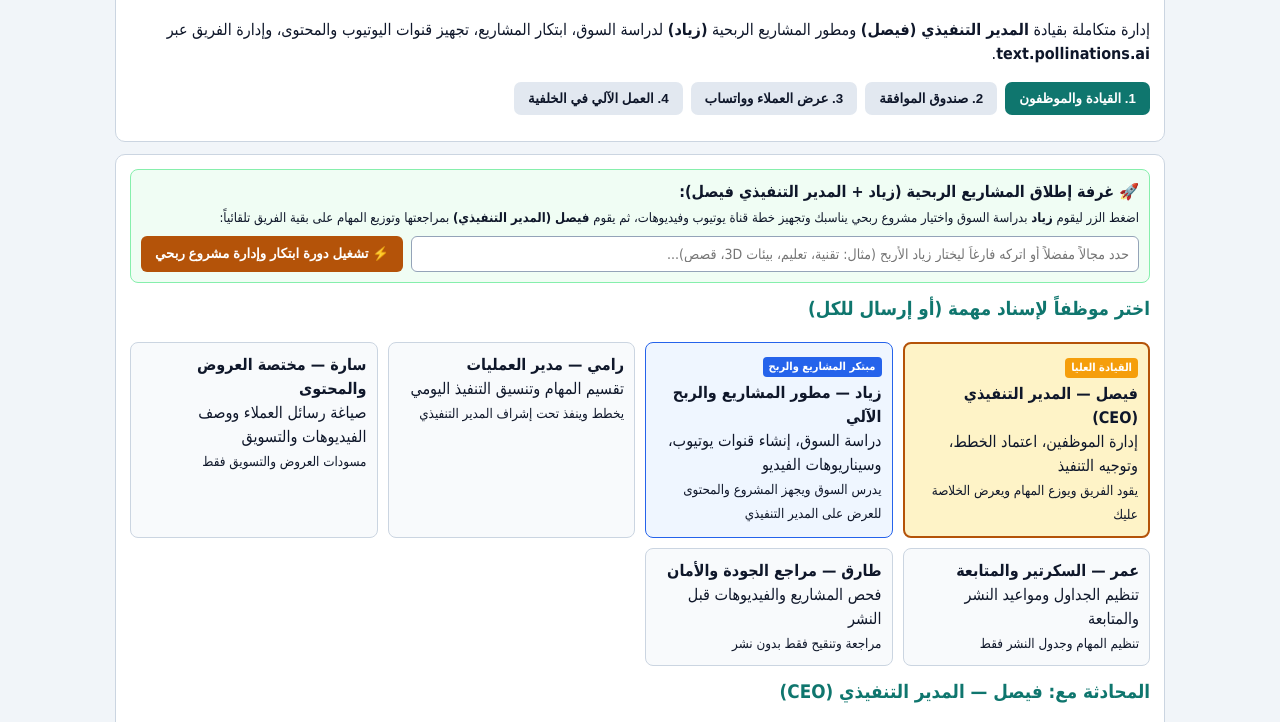
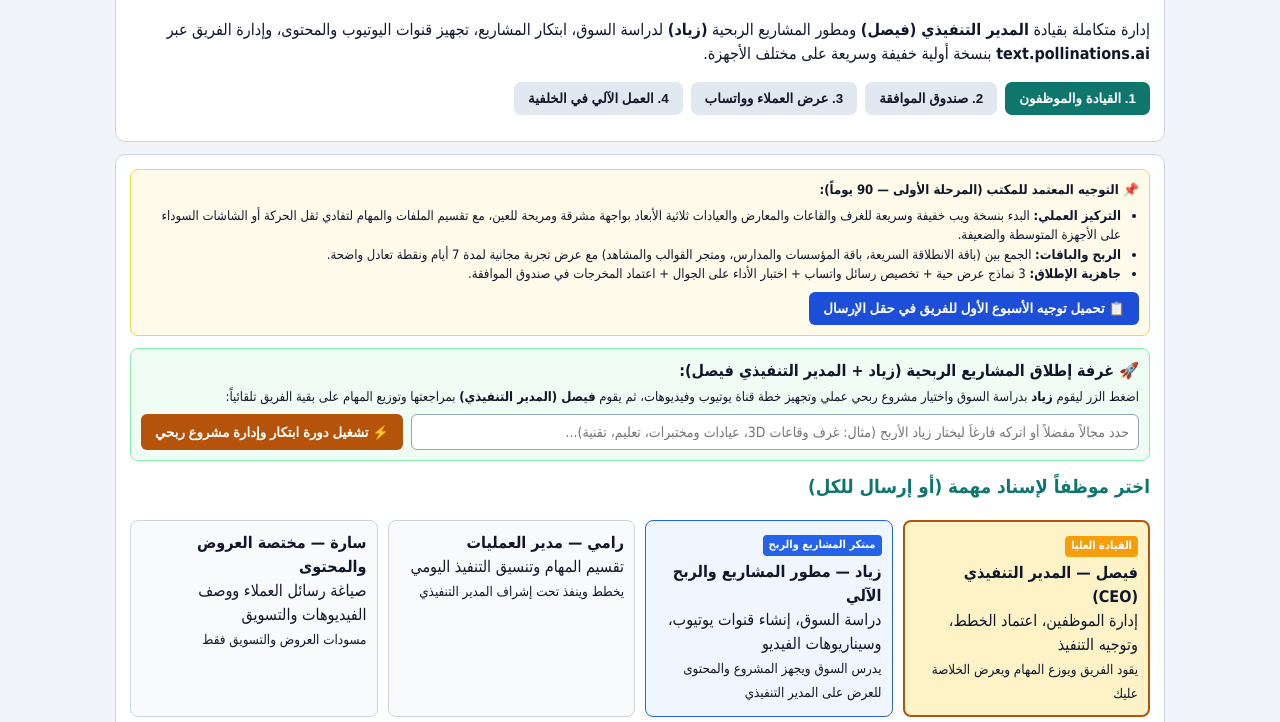
Before and after one commit to Omar200600/sharktey, a plain HTML site: page index.html in a window 1280 px wide. Shown: the part 78-800 px from the top of the page. Drawn offline with Linux system fonts and the light colour scheme.

Commit message:
Update index.html

```diff
--- a/index.html
+++ b/index.html
@@ -39,6 +39,7 @@
     button.blue { background: #1d4ed8; }
     .approval { border: 1px dashed #d97706; background: #fffbeb; border-radius: 8px; padding: 10px; margin-bottom: 8px; }
     .pipeline-box { background: #f0fdf4; border: 1px solid #86efac; border-radius: 8px; padding: 10px; margin-bottom: 12px; }
+    .brief-box { background: #fffbeb; border: 1px solid #fcd34d; border-radius: 8px; padding: 10px; margin-bottom: 12px; font-size: 13px; }
     pre { background: #0f172a; color: #e2e8f0; padding: 10px; border-radius: 8px; overflow-x: auto; font-size: 12px; direction: ltr; text-align: left; }
     .footer { text-align: center; font-size: 13px; color: #475569; padding: 8px; }
   </style>
@@ -47,7 +48,7 @@
   <div class="wrap">
     <div class="box">
       <h1>مكتب الذكاء الاصطناعي والقيادة التنفيذية (ملف واحد متكامل)</h1>
-      <p>إدارة متكاملة بقيادة <strong>المدير التنفيذي (فيصل)</strong> ومطور المشاريع الربحية <strong>(زياد)</strong> لدراسة السوق، ابتكار المشاريع، تجهيز قنوات اليوتيوب والمحتوى، وإدارة الفريق عبر <strong>text.pollinations.ai</strong>.</p>
+      <p>إدارة متكاملة بقيادة <strong>المدير التنفيذي (فيصل)</strong> ومطور المشاريع الربحية <strong>(زياد)</strong> لدراسة السوق، ابتكار المشاريع، تجهيز قنوات اليوتيوب والمحتوى، وإدارة الفريق عبر <strong>text.pollinations.ai</strong> بنسخة أولية خفيفة وسريعة على مختلف الأجهزة.</p>
       <div class="tabs">
         <button class="tab-btn active" data-tab="officeTab">1. القيادة والموظفون</button>
         <button class="tab-btn" data-tab="approvalsTab">2. صندوق الموافقة</button>
@@ -59,12 +60,23 @@
     <!-- القسم 1: المكتب والموظفون -->
     <div id="officeTab" class="section active">
       <div class="box">
+        <!-- مرجع التوجيه المعتمد من الأستاذ عمر -->
+        <div class="brief-box">
+          <strong>📌 التوجيه المعتمد للمكتب (المرحلة الأولى — 90 يوماً):</strong>
+          <ul style="margin:6px 0 8px 0; padding-right:18px;">
+            <li><b>التركيز العملي:</b> البدء بنسخة ويب خفيفة وسريعة للغرف والقاعات والمعارض والعيادات ثلاثية الأبعاد بواجهة مشرقة ومريحة للعين، مع تقسيم الملفات والمهام لتفادي ثقل الحركة أو الشاشات السوداء على الأجهزة المتوسطة والضعيفة.</li>
+            <li><b>الربح والباقات:</b> الجمع بين (باقة الانطلاقة السريعة، باقة المؤسسات والمدارس، ومتجر القوالب والمشاهد) مع عرض تجربة مجانية لمدة 7 أيام ونقطة تعادل واضحة.</li>
+            <li><b>جاهزية الإطلاق:</b> 3 نماذج عرض حية + تخصيص رسائل واتساب + اختبار الأداء على الجوال + اعتماد المخرجات في صندوق الموافقة.</li>
+          </ul>
+          <button id="injectWeekOneDirectiveBtn" class="blue">📋 تحميل توجيه الأسبوع الأول للفريق في حقل الإرسال</button>
+        </div>
+
         <!-- لوحة التشغيل التلقائي للمشاريع الربحية -->
         <div class="pipeline-box">
           <strong>🚀 غرفة إطلاق المشاريع الربحية (زياد + المدير التنفيذي فيصل):</strong>
-          <p style="margin: 4px 0 8px 0; font-size: 13px;">اضغط الزر ليقوم <b>زياد</b> بدراسة السوق واختيار مشروع ربحي يناسبك وتجهيز خطة قناة يوتيوب وفيديوهات، ثم يقوم <b>فيصل (المدير التنفيذي)</b> بمراجعتها وتوزيع المهام على بقية الفريق تلقائياً:</p>
+          <p style="margin: 4px 0 8px 0; font-size: 13px;">اضغط الزر ليقوم <b>زياد</b> بدراسة السوق واختيار مشروع ربحي عملي وتجهيز خطة قناة يوتيوب وفيديوهات، ثم يقوم <b>فيصل (المدير التنفيذي)</b> بمراجعتها وتوزيع المهام على بقية الفريق تلقائياً:</p>
           <div class="row">
-            <input type="text" id="nicheHintInput" class="flex-grow" placeholder="حدد مجالاً مفضلاً أو اتركه فارغاً ليختار زياد الأربح (مثال: تقنية، تعليم، بيئات 3D، قصص)..." />
+            <input type="text" id="nicheHintInput" class="flex-grow" placeholder="حدد مجالاً مفضلاً أو اتركه فارغاً ليختار زياد الأربح (مثال: غرف وقاعات 3D، عيادات ومختبرات، تعليم، تقنية)..." />
             <button id="autoVentureBtn" class="gold">⚡ تشغيل دورة ابتكار وإدارة مشروع ربحي</button>
           </div>
         </div>
@@ -123,7 +135,7 @@
     <div id="cloudTab" class="section">
       <div class="box">
         <h3>كيف يعمل النظام وأنت قافل هاتفك؟</h3>
-        <p>ملف <strong>index.html</strong> يعمل في المتصفح عندما تفتحه، أما التشغيل التلقائي والهاتف مغلق (دراسة السوق، توليد أفكار الفيديوهات، وتقارير المدير التنفيذي) فيتم عبر <strong>GitHub Actions</strong> وتُحفظ النتائج جاهزة في المستودع:</p>
+        <p>ملف العمل يعمل في المتصفح عندما تفتحه، أما التشغيل التلقائي والهاتف مغلق (دراسة السوق، توليد أفكار الفيديوهات، وتقارير المدير التنفيذي) فيتم عبر <strong>GitHub Actions</strong> وتُحفظ النتائج جاهزة في المستودع:</p>
         <pre>name: Auto AI CEO & Venture Office
 on:
   schedule:
@@ -149,6 +161,13 @@ jobs:
   </div>
 
   <script>
+    const WEEK_ONE_DIRECTIVE =
+      "تم اعتماد البدء بنسخة أولية خفيفة وسريعة للغرف والقاعات والمعارض والعيادات ثلاثية الأبعاد خلال 90 يوماً: " +
+      "رامي يقسم الملفات والنماذج لوحدات خفيفة ويجهز 3 نماذج (قاعة دراسية، معرض تجاري، عيادة/مختبر)؛ " +
+      "سارة تخصص رسائل واتساب والعروض وتجهز باقات (الانطلاقة السريعة، المؤسسات والمدارس، ومتجر القوالب) مع تجربة 7 أيام؛ " +
+      "عمر يضبط جدول متابعة يومي لـ 15 عميلاً ومواعيد التسليم؛ " +
+      "طارق يفحص الأداء على الجوال ويراجع المخرجات قبل الاعتماد. قدموا خطط أول أسبوعين بوضوح.";
+
     const AGENTS = [
       {
         id: "ceo",
@@ -157,7 +176,7 @@ jobs:
         name: "فيصل — المدير التنفيذي (CEO)",
         role: "إدارة الموظفين، اعتماد الخطط، وتوجيه التنفيذ",
         perms: "يقود الفريق ويوزع المهام ويعرض الخلاصة عليك",
-        prompt: "أنت فيصل المدير التنفيذي للمكتب. مهمتك قيادة الفريق، تقييم أفكار المشاريع الربحية، تحويلها إلى خطة عمل تنفيذية، وتوزيع الأدوار على (زياد، رامي، سارة، عمر، طارق) بوضوح وحزم."
+        prompt: "أنت فيصل المدير التنفيذي للمكتب. مهمتك قيادة الفريق، تقييم أفكار المشاريع الربحية، التركيز على نسخة أولية خفيفة وسريعة وقابلة للربح فوراً (غرف وقاعات ومعارض وعيادات 3D، باقات واضحة، تجربة 7 أيام، وتقسيم الملفات للأجهزة الضعيفة)، وتوزيع الأدوار على (زياد، رامي، سارة، عمر، طارق) بوضوح وحزم."
       },
       {
         id: "venture",
@@ -166,39 +185,39 @@ jobs:
         name: "زياد — مطور المشاريع والربح الآلي",
         role: "دراسة السوق، إنشاء قنوات يوتيوب، وسيناريوهات الفيديو",
         perms: "يدرس السوق ويجهز المشروع والمحتوى للعرض على المدير التنفيذي",
-        prompt: "أنت زياد خبير دراسة السوق وبناء المشاريع الرقمية المربحة. مهمتك: 1) تحليل ما يطلبه السوق حالياً. 2) اختيار مشروع مربح يناسب مطوراً ومعلماً خبيراً بالتقنية والـ 3D والذكاء الاصطناعي. 3) تجهيز خطة إنشاء قناة يوتيوب (الاسم، الوصف، الكلمات المفتاحية) وكتابة سكريبت جاهز لأول فيديو قصير وطويل مع خطة النشر والربح."
+        prompt: "أنت زياد خبير دراسة السوق وبناء المشاريع الرقمية المربحة. مهمتك: 1) تحليل ما يطلبه السوق حالياً. 2) اختيار مشروع مربح وعملي يناسب مطوراً ومعلماً خبيراً بالـ 3D والذكاء الاصطناعي بنسخة أولية خفيفة وباقات واضحة. 3) تجهيز خطة إنشاء قناة يوتيوب (الاسم، الوصف، الكلمات المفتاحية) وكتابة سكريبت جاهز لأول فيديو قصير وطويل مع خطة النشر والربح."
       },
       {
         id: "manager",
         name: "رامي — مدير العمليات",
         role: "تقسيم المهام وتنسيق التنفيذ اليومي",
         perms: "يخطط وينفذ تحت إشراف المدير التنفيذي",
-        prompt: "أنت رامي مدير العمليات. قسّم خطة المدير التنفيذي إلى خطوات عملية مختصرة وواضحة وحدد الأولوية."
+        prompt: "أنت رامي مدير العمليات. قسّم خطة المدير التنفيذي إلى خطوات عملية مختصرة وواضحة وحدد الأولوية، مع التركيز على تقسيم الملفات والوحدات لضمان سرعة الأداء وتجنب الثقل أو الشاشات السوداء على الأجهزة الضعيفة."
       },
       {
         id: "writer",
         name: "سارة — مختصة العروض والمحتوى",
         role: "صياغة رسائل العملاء ووصف الفيديوهات والتسويق",
         perms: "مسودات العروض والتسويق فقط",
-        prompt: "أنت سارة مختصة العروض والمحتوى التسويقي. اكتب وصفاً جذاباً أو رسالة مقنعة ومختصرة ومباشرة."
+        prompt: "أنت سارة مختصة العروض والمحتوى التسويقي. اكتب وصفاً جذاباً أو رسالة مقنعة ومختصرة ومباشرة للعملاء أو الفيديوهات، مع إبراز المعاينة الخفيفة وعرض التجربة المجانية لمدة 7 أيام."
       },
       {
         id: "secretary",
         name: "عمر — السكرتير والمتابعة",
         role: "تنظيم الجداول ومواعيد النشر والمتابعة",
         perms: "تنظيم المهام وجدول النشر فقط",
-        prompt: "أنت عمر السكرتير. نظّم العمل في نقاط واضحة وجدول نشر ومتابعة عملي."
+        prompt: "أنت عمر السكرتير. نظّم العمل في نقاط واضحة وجدول نشر ومتابعة عملي، بما في ذلك متابعة العملاء والمواعيد النهائية للتسليم."
       },
       {
         id: "auditor",
         name: "طارق — مراجع الجودة والأمان",
         role: "فحص المشاريع والفيديوهات قبل النشر",
         perms: "مراجعة وتنقيح فقط بدون نشر",
-        prompt: "أنت طارق مراجع الجودة والأمان. راجع المشروع أو المحتوى، اذكر ملاحظتين عمليتين لزيادة الربح والجودة، وقدّم صياغة منقحة."
+        prompt: "أنت طارق مراجع الجودة والأمان. راجع المشروع أو المحتوى، اذكر ملاحظتين عمليتين لزيادة الربح والجودة وسرعة التشغيل على الجوال، وقدّم صياغة منقحة."
       }
     ];
 
-    const STORAGE_KEY = "single_file_ai_office_v2_ceo";
+    const STORAGE_KEY = "single_file_ai_office_v2_ceo_plus";
     let state = JSON.parse(localStorage.getItem(STORAGE_KEY) || '{"chats":{},"approvals":[]}');
     let selectedAgent = AGENTS[0];
 
@@ -217,7 +236,6 @@ jobs:
       return await res.text();
     }
 
-    // التبويبات
     document.querySelectorAll(".tab-btn").forEach(btn => {
       btn.onclick = () => {
         document.querySelectorAll(".tab-btn").forEach(b => b.classList.remove("active"));
@@ -315,30 +333,37 @@ jobs:
       }
     }
 
-    // دورة العمل المتكاملة: زياد يدرس ويبتكر المشروع -> فيصل المدير التنفيذي يدير ويوزع العمل
+    document.getElementById("injectWeekOneDirectiveBtn").onclick = () => {
+      const ceoAgent = AGENTS.find(a => a.id === "ceo");
+      selectedAgent = ceoAgent;
+      document.getElementById("currentAgentHeading").textContent = "المحادثة مع: " + ceoAgent.name;
+      renderTeam();
+      renderChat();
+      document.getElementById("taskInput").value = WEEK_ONE_DIRECTIVE;
+      document.getElementById("taskInput").focus();
+    };
+
     document.getElementById("autoVentureBtn").onclick = async () => {
       const hint = document.getElementById("nicheHintInput").value.trim();
       const ceoAgent = AGENTS.find(a => a.id === "ceo");
       const ventureAgent = AGENTS.find(a => a.id === "venture");
 
-      // الانتقال لعرض محادثة زياد أولاً
       selectedAgent = ventureAgent;
       document.getElementById("currentAgentHeading").textContent = "المحادثة مع: " + ventureAgent.name;
       renderTeam();
 
       const ventureTask = hint
-        ? `ادرس السوق في مجال (${hint}) واختر أفضل فكرة مشروع ربحي، ثم جهز خطة إنشاء قناة يوتيوب وسكريبت أول فيديو جاهز للنشر لعرضه على المدير التنفيذي فيصل.`
-        : `ادرس السوق الحالي واختر أفضل مشروع ربحي يناسب صاحب المكتب، ثم جهز خطة إنشاء قناة يوتيوب وسكريبت أول فيديو جاهز للنشر لعرضه على المدير التنفيذي فيصل.`;
+        ? `ادرس السوق في مجال (${hint}) واختر أفضل فكرة مشروع ربحي خفيف وسريع التنفيذ، ثم جهز خطة إنشاء قناة يوتيوب وسكريبت أول فيديو جاهز للنشر لعرضه على المدير التنفيذي فيصل.`
+        : `ادرس السوق الحالي واختر أفضل مشروع ربحي يناسب صاحب المكتب بنسخة أولية خفيفة وباقات واضحة، ثم جهز خطة إنشاء قناة يوتيوب وسكريبت أول فيديو جاهز للنشر لعرضه على المدير التنفيذي فيصل.`;
 
       const venturePlan = await runForAgent(ventureAgent, ventureTask);
       if (!venturePlan) return;
 
-      // انتقال تلقائي للمدير التنفيذي فيصل لإدارة المشروع وتوزيع المهام
       selectedAgent = ceoAgent;
       document.getElementById("currentAgentHeading").textContent = "المحادثة مع: " + ceoAgent.name;
       renderTeam();
 
-      const ceoTask = `قام زياد بدراسة السوق وتجهيز خطة المشروع التالية:\n\n${venturePlan}\n\nبصفتك المدير التنفيذي، راجع الخطة، اعتمدها، ووزع المهام التنفيذية بدقة على الموظفين (رامي للعمليات، سارة للتسويق، عمر للجدولة، طارق للجودة) لبدء العمل فوراً.`;
+      const ceoTask = `قام زياد بدراسة السوق وتجهيز خطة المشروع التالية:\n\n${venturePlan}\n\nبصفتك المدير التنفيذي، راجع الخطة، اعتمدها بنطاق عملي وخفيف، ووزع المهام التنفيذية بدقة على الموظفين (رامي للعمليات، سارة للتسويق، عمر للجدولة، طارق للجودة) لبدء العمل فوراً.`;
       await runForAgent(ceoAgent, ceoTask);
     };
 
@@ -367,7 +392,6 @@ jobs:
       renderApprovals();
     };
 
-    // تبويب العملاء وواتساب
     function updateWaLink() {
       const txt = document.getElementById("pitchOutput").value;
       document.getElementById("waLinkBtn").href = "https://wa.me/?text=" + encodeURIComponent(txt);
```
